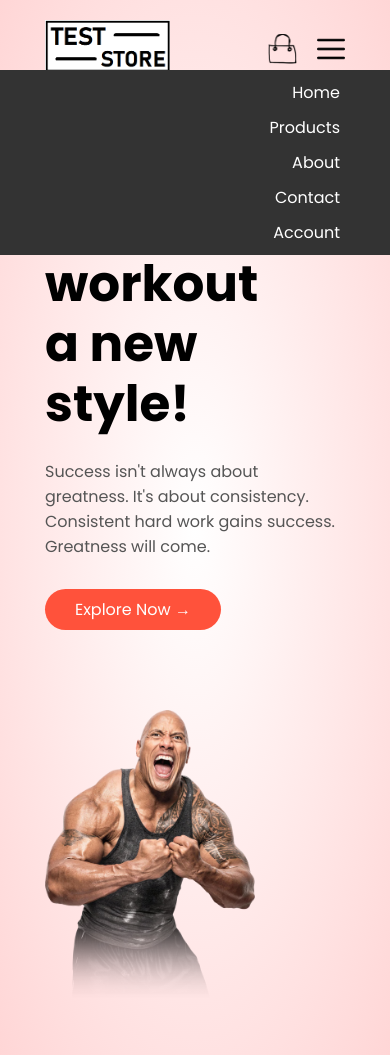
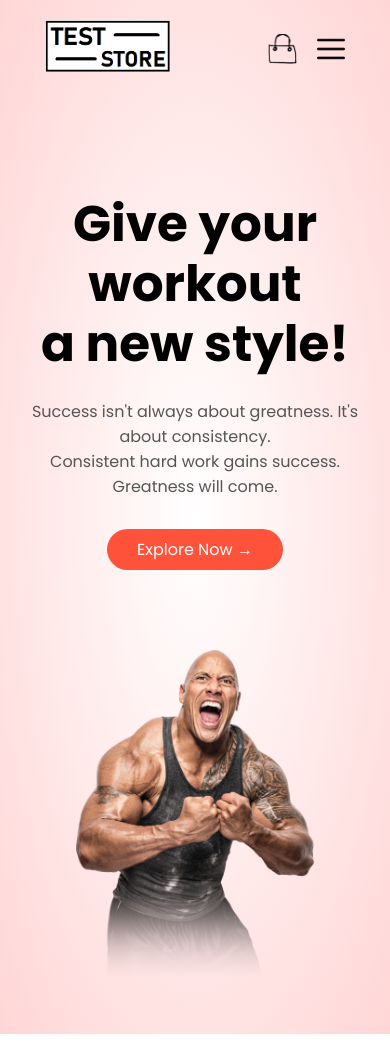
Before and after one commit to DanAkko/DanAkko.github.io, a plain HTML site: page storefront.html in a window 390 px wide. Shown: the top 1058 px of the page. Drawn offline with nearby package versions, Linux system fonts and the light colour scheme.

Commit message:
scaled for mobile devices

```diff
--- a/storefront.html
+++ b/storefront.html
@@ -359,7 +359,7 @@
 
     <!-- js for toggle menu -->
     <script>
-        var MenuItems = document.getElementByID("MenuItems");
+        var MenuItems = document.getElementById("MenuItems");
 
         MenuItems.style.maxHeight = "0px";
 
--- a/storestyles.css
+++ b/storestyles.css
@@ -307,6 +307,8 @@ ul {
         left: 0;
         background: #333;
         width: 100%;
+        overflow: hidden;
+        transition: max-height 0.5s;
     }
 
     nav ul li {
@@ -326,3 +328,15 @@ ul {
     }
 
 }
+
+/* media query for less than 600 screen size */
+
+@media only screen and (max-width: 600px) {
+    .row {
+        text-align: center;
+    }
+
+    .col-2, .col-3, .col-4 {
+        flex-basis: 100%;
+    }
+}
```
